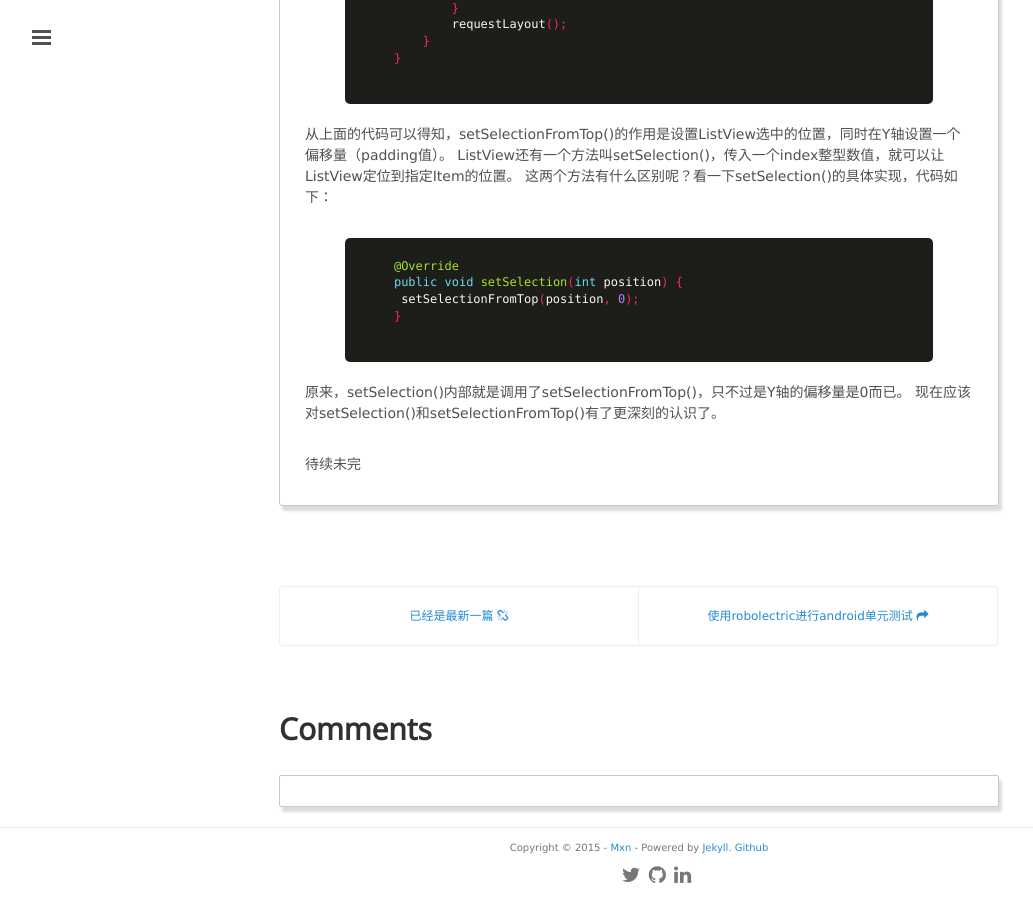
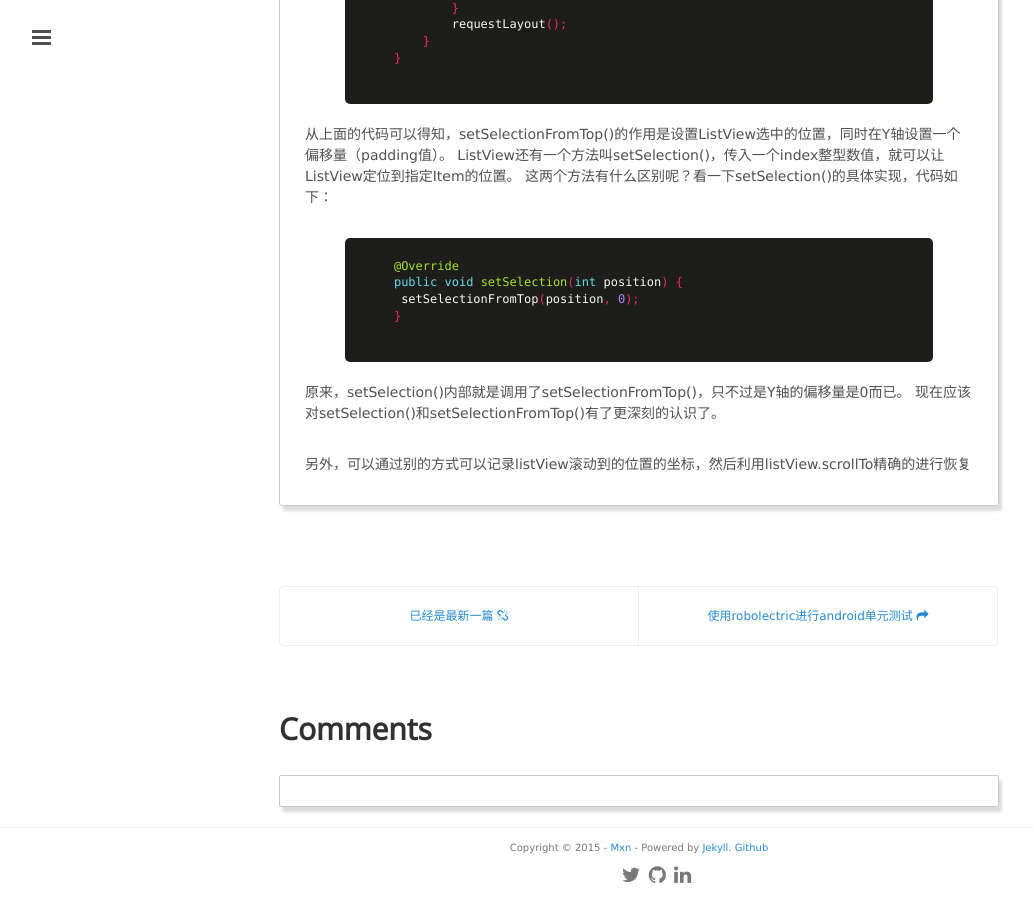
Before and after one commit to mxn21/mxn21.github.io, a Jekyll site: the page built from _posts/2015-7-11-深入理解listView的setSelectionFromTop.md, in a window 1280 px wide and 900 px high, scrolled down 1223 px. Shown: the whole window, without its empty margins (1-1034 px from the left). Built offline with Jekyll 4.4.1, drawn with Linux system fonts in a browser that asks for light colours; Markdown is read by kramdown in place of the engine named in the settings; comment, search, counter and statistics services are not loaded.

Commit message:
1221
12312

```diff
--- a/_posts/2015-7-11-深入理解listView的setSelectionFromTop.md
+++ b/_posts/2015-7-11-深入理解listView的setSelectionFromTop.md
@@ -72,5 +72,4 @@
 原来，setSelection()内部就是调用了setSelectionFromTop()，只不过是Y轴的偏移量是0而已。
 现在应该对setSelection()和setSelectionFromTop()有了更深刻的认识了。
 
-
-待续未完
+另外，可以通过别的方式可以记录listView滚动到的位置的坐标，然后利用listView.scrollTo精确的进行恢复
```
